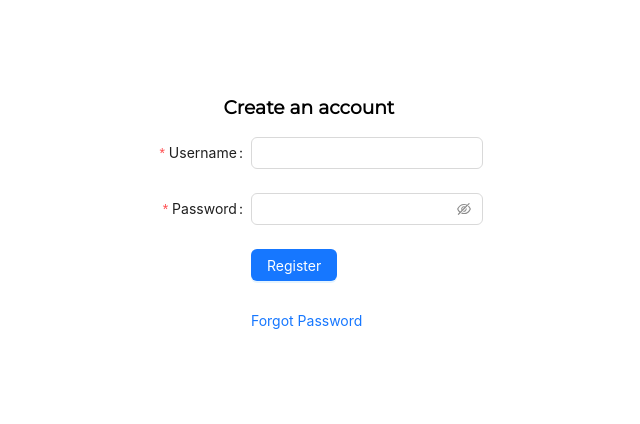
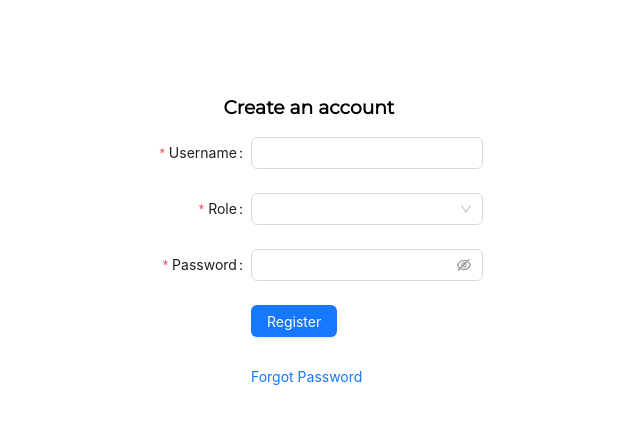
Before and after one commit to Fortune-Muhumuza/subject-recommender-client, a React (Vite) app in the folder subject recommend/: page /signup in a window 1280 px wide. Shown: the top 424 px of the page, without its empty margins (75-715 px from the left). Built offline with nearby package versions, Linux system fonts and the light colour scheme.

Commit message:
fix signup page

```diff
--- a/subject recommend/src/components/Signup.jsx
+++ b/subject recommend/src/components/Signup.jsx
@@ -1,7 +1,10 @@
+// Signup.js
+
 import React from "react";
-import { Form, Input, Button } from "antd";
-import { Link } from "react-router-dom";
+import { Form, Input, Button, Select } from "antd";
+import { Link, useNavigate } from "react-router-dom";
 import "./Login.css";
+import axios from "axios";
 
 const layout = {
   labelCol: { span: 8 },
@@ -11,10 +14,18 @@ const layout = {
 const tailLayout = {
   wrapperCol: { offset: 8, span: 16 },
 };
-
+const { Option } = Select;
 const Signup = () => {
-  const onFinish = (values) => {
-    console.log("Success:", values);
+  const navigate = useNavigate();
+  const onFinish = async (values) => {
+    try {
+      // Send a POST request to the backend server running on localhost:5000
+      await axios.post("https://subjectrec.onrender.com/api/users/register", values);
+      console.log("Success:", values);
+      navigate('/login')
+    } catch (error) {
+      alert('sorry, something went wrong, try again')
+    }
   };
 
   const onFinishFailed = (errorInfo) => {
@@ -37,6 +48,16 @@ const Signup = () => {
           rules={[{ required: true, message: "Please input your username!" }]}
         >
           <Input />
+        </Form.Item>
+        <Form.Item
+          label="Role"
+          name="role"
+          rules={[{ required: true, message: "Please select your role!" }]}
+        >
+          <Select>
+            <Option value="teacher">Teacher</Option>
+            <Option value="student">Student</Option>
+          </Select>
         </Form.Item>
 
         <Form.Item
```
